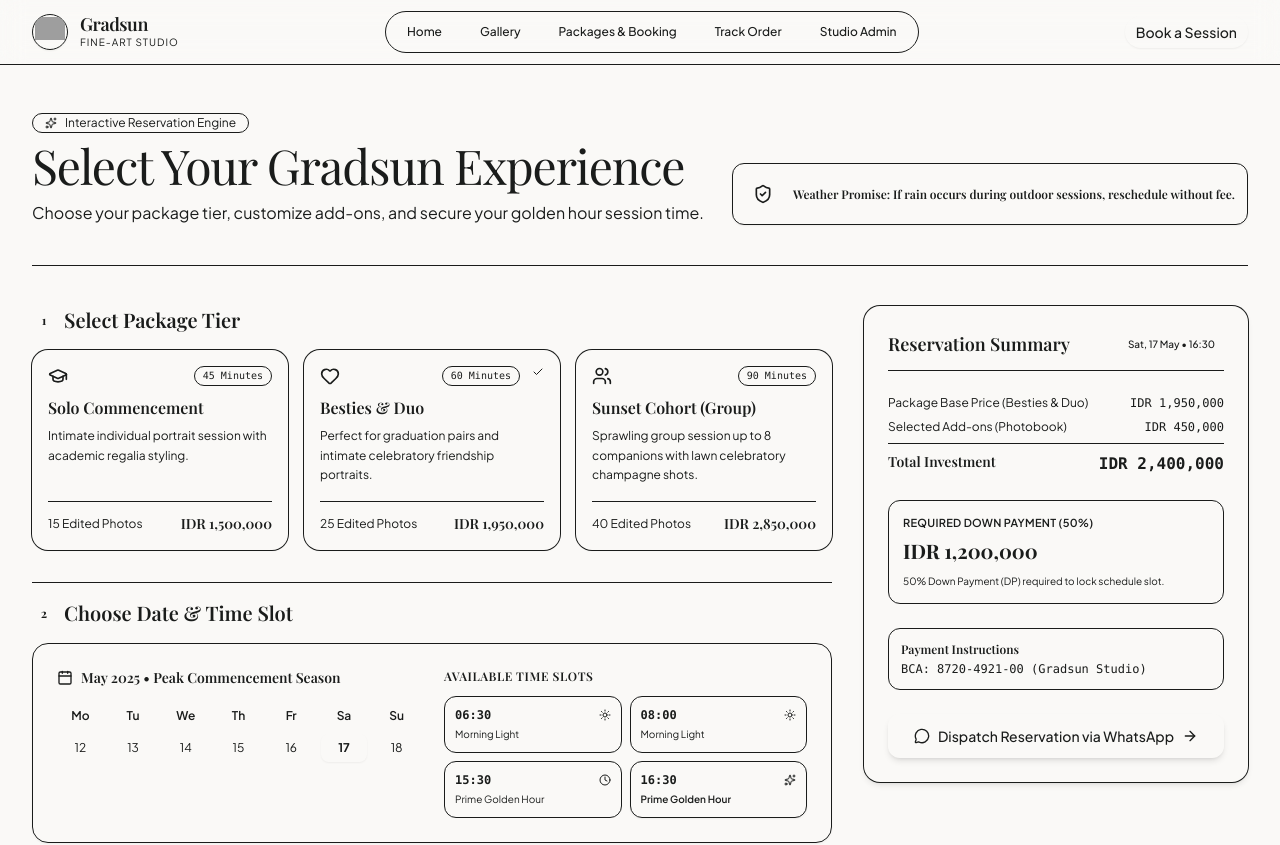
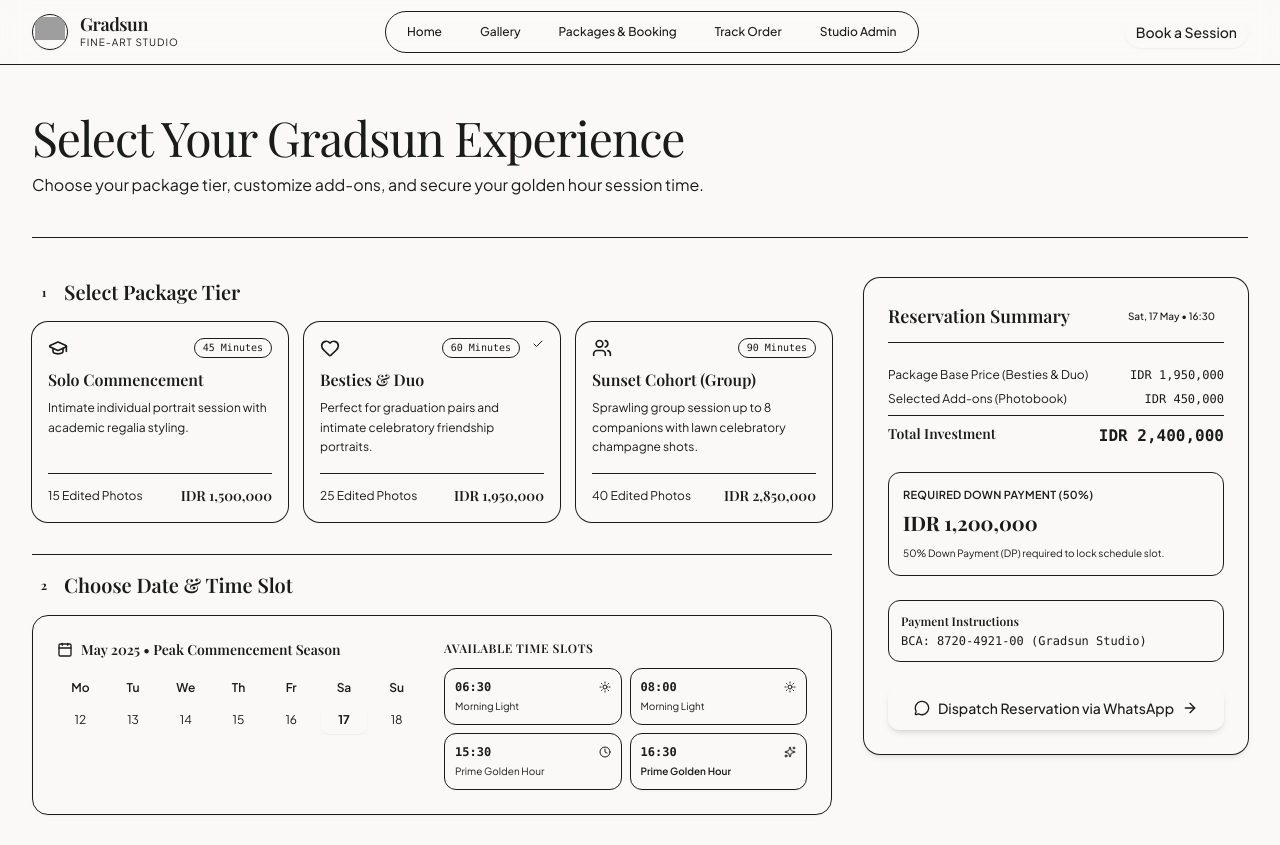
Before and after one commit to ismailagung/gradsun, a Next.js app: page /packages in a window 1280 px wide. Shown: the top 845 px of the page. Built offline with nearby package versions, Linux system fonts and the light colour scheme; no server answers; grey boxes are pictures that could not be loaded; a web font is replaced by a local one.

Commit message:
feat(packages): remove reservation badge and weather guarantee callout from header

```diff
--- a/src/app/packages/page.tsx
+++ b/src/app/packages/page.tsx
@@ -6,7 +6,6 @@ import {
   GraduationCap,
   Heart,
   MessageCircle,
-  ShieldCheck,
   Sparkles,
   Sun,
   Users,
@@ -95,32 +94,14 @@ export default async function PackagesBookingPage() {
       {/* Main Reservation Flow */}
       <main className="flex-1 py-12 px-4 sm:px-6 lg:px-8 max-w-7xl mx-auto w-full">
         {/* Page Header */}
-        <div className="flex flex-col md:flex-row md:items-end justify-between gap-6 pb-10 border-b border-border">
+        <div className="pb-10 border-b border-border">
           <div className="flex flex-col gap-2 max-w-2xl">
-            <Badge
-              variant="secondary"
-              className="gap-2 px-3 py-1 text-xs font-normal border border-border self-start"
-            >
-              <Sparkles className="size-3.5 text-primary" />
-              <span>{tPkg("headerBadge")}</span>
-            </Badge>
             <h1 className="font-serif text-3xl sm:text-4xl lg:text-5xl text-foreground tracking-tight">
               {tPkg("headerTitle")}
             </h1>
             <p className="text-sm sm:text-base text-muted-foreground mt-1">
               {tPkg("headerSubtitle")}
             </p>
-          </div>
-
-          <div className="flex items-center gap-3 rounded-xl border border-border bg-card p-3 shadow-xs self-start md:self-auto">
-            <div className="size-9 rounded-full bg-primary/10 flex items-center justify-center text-primary">
-              <ShieldCheck className="size-5" />
-            </div>
-            <div className="flex flex-col">
-              <span className="text-xs font-semibold text-foreground font-serif">
-                {tPkg("weatherGuarantee")}
-              </span>
-            </div>
           </div>
         </div>
 
```
